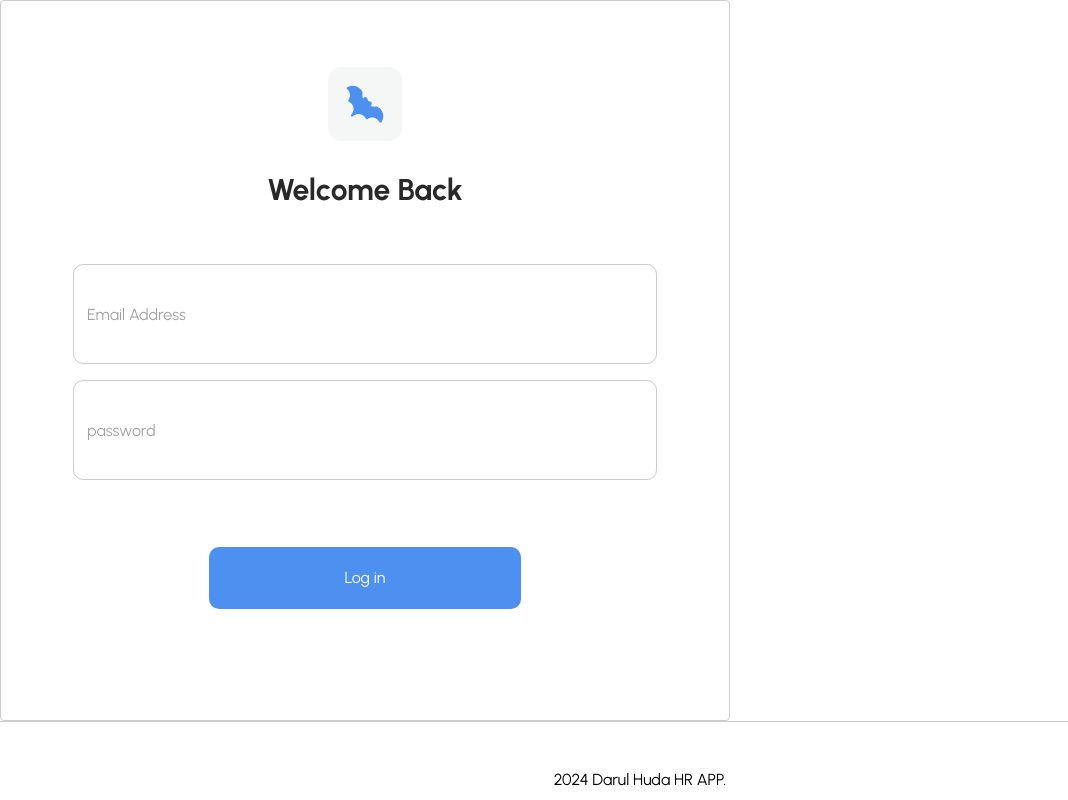
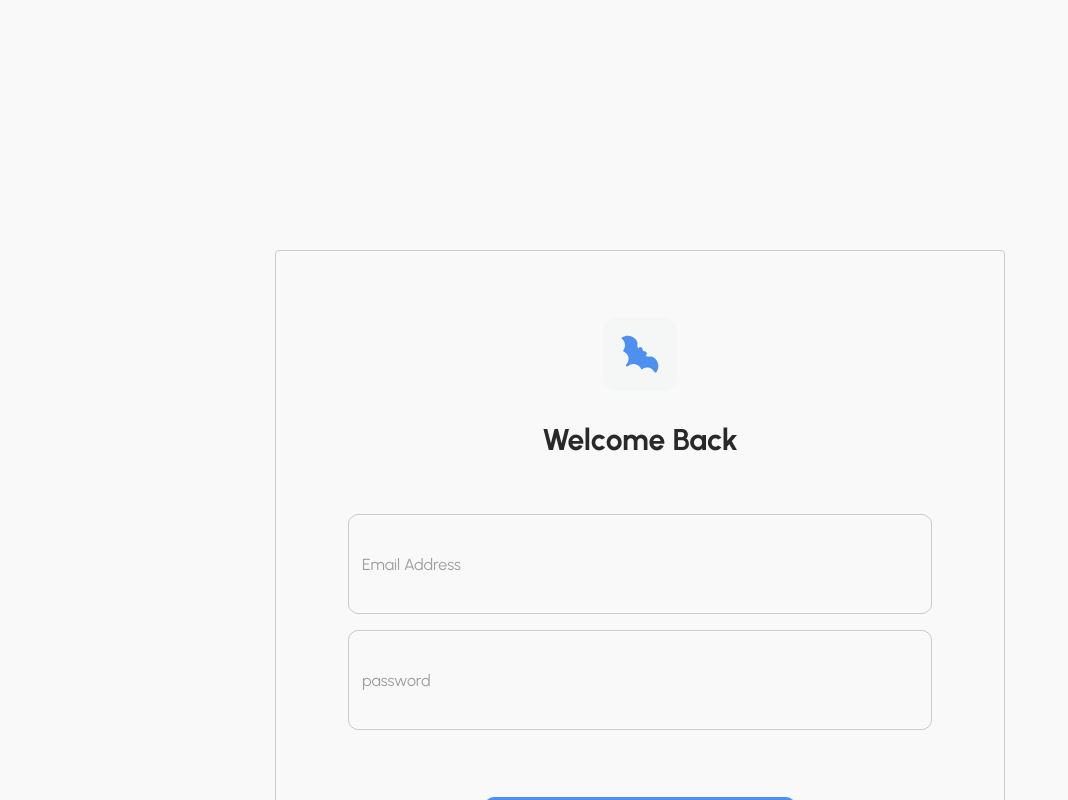
Before and after one commit to itcentralng/dhf-hrapp, a React (Vite) app: page / in a window 1280 px wide. Shown: the top 800 px of the page, without its empty margins (0-1068 px from the left). Built offline with nearby package versions, Linux system fonts and the light colour scheme.

Commit message:
added login page

```diff
--- a/src/App.jsx
+++ b/src/App.jsx
@@ -1,13 +1,12 @@
 import { Box, TextField } from "@mui/material";
 import { FilledButton } from "./styled-components/styledButtons";
-import LoginForm from "./components/LoginForm";
-import CopyrightFooter from "./components/copyrightFooter";
+
+import LoginPage from "./components/LoginPage";
 
 function App() {
   return (
     <Box>
-      <LoginForm />
-      <CopyrightFooter />
+      <LoginPage />
       {/* <h1>Hello</h1>
       <FilledButton>button</FilledButton>
       <TextField type="text" id="text" label="text" name="email" /> */}
--- /dev/null
+++ b/src/components/LoginPage.jsx
@@ -0,0 +1,25 @@
+import { Box } from "@mui/material";
+import React from "react";
+import LoginForm from "./LoginForm";
+import CopyrightFooter from "./copyrightFooter";
+
+const LoginPage = () => {
+  return (
+    <Box
+      sx={{
+        height: "1117px",
+        width: "full",
+        display: "flex",
+        flexDirection: "column",
+        alignItems: "center",
+        bgcolor: "#F9F9F9",
+        pt: "250px",
+      }}
+    >
+      <LoginForm />
+      <CopyrightFooter />
+    </Box>
+  );
+};
+
+export default LoginPage;
--- a/src/components/copyrightFooter.jsx
+++ b/src/components/copyrightFooter.jsx
@@ -4,14 +4,14 @@ import React from "react";
 const CopyrightFooter = () => {
   return (
     <Box
+      component="footer"
       sx={{
-        width: "full",
+        width: "100%",
         bgcolor: "white",
         height: "115px",
         maxHeight: "115px",
         borderTop: "#CCCCCC 1px solid",
         mt: "auto",
-        mb: "0px",
         display: "flex",
         alignItems: "center",
         justifyContent: "center",
@@ -24,7 +24,7 @@ const CopyrightFooter = () => {
           color: "black",
         }}
       >
-        2024 Darul Huda HR APP.
+        &copy; {new Date().getFullYear()} Darul Huda HR APP.
       </Typography>
     </Box>
   );
```
